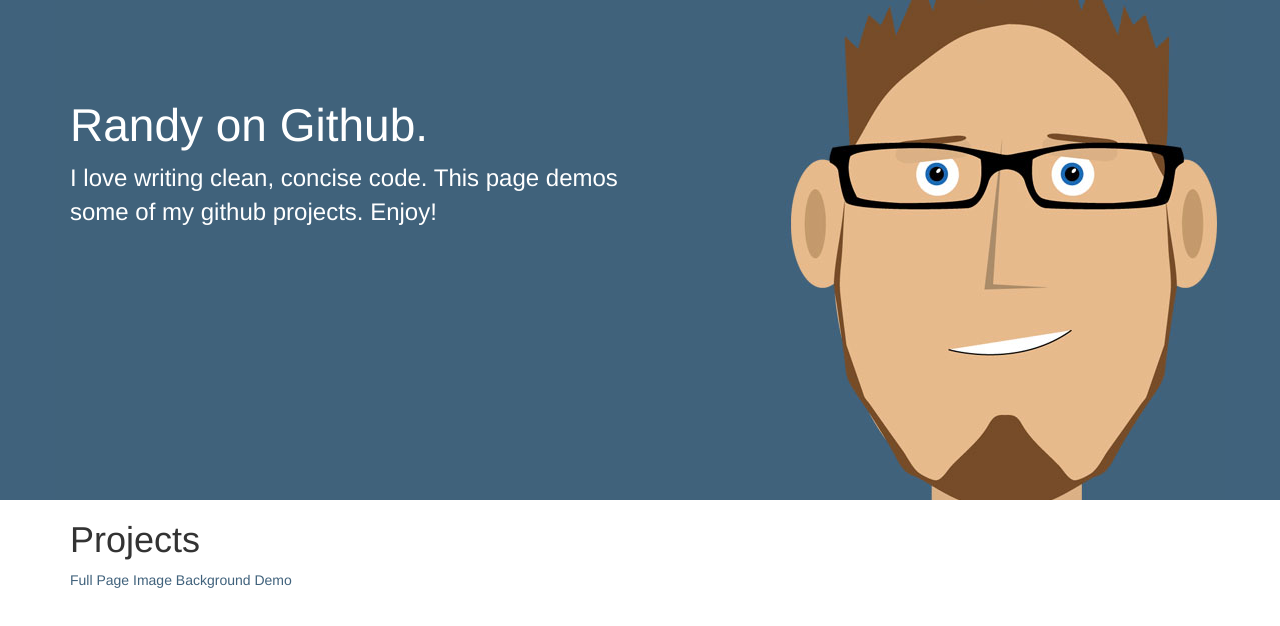
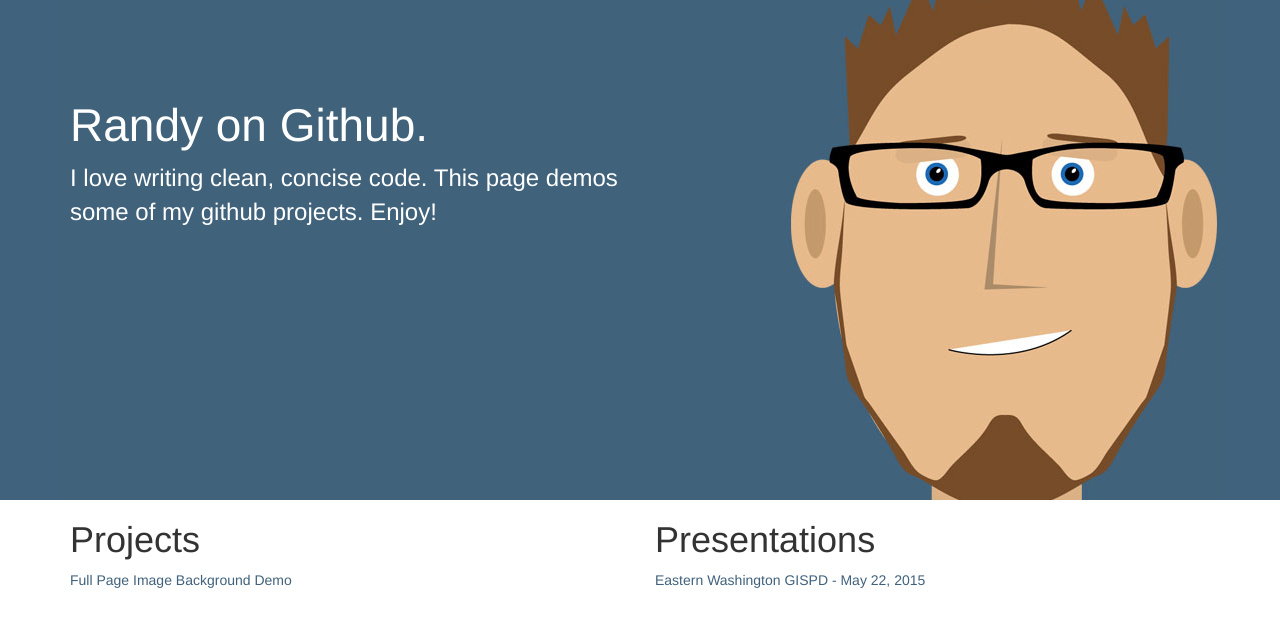
Before and after one commit to randybondsjr/randybondsjr.github.io, a plain HTML site: page index.html in a window 1280 px wide. Drawn offline with nearby package versions, Linux system fonts and the light colour scheme.

Commit message:
updated homepage

```diff
--- a/index.html
+++ b/index.html
@@ -19,8 +19,16 @@
       </div>
     </div>
   <div class="container">
-    <h1>Projects</h1>
-    <p><a href="/full-page-image-bg/">Full Page Image Background Demo</a></p>
+    <div class="row">
+      <div class="col-sm-6">
+        <h1>Projects</h1>
+        <p><a href="/full-page-image-bg/">Full Page Image Background Demo</a></p>
+      </div>
+      <div class="col-sm-6">
+        <h1>Presentations</h1>
+        <p><a href="/ew-gispd/">Eastern Washington GISPD - May 22, 2015</a></p>
+      </div>
+    </div>
   </div>
 
 </body>
```
